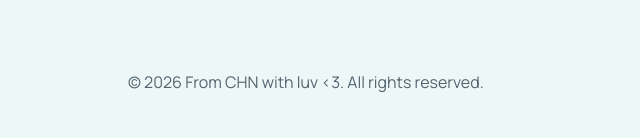
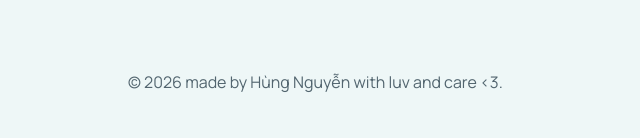
Before and after one commit to chihungnguyen2709/thongtincanhan, a plain HTML site: page index.html in a window 1280 px wide. Shown: the part 3202-3340 px from the top of the page, 0-640 px from the left. Drawn offline with Linux system fonts and the light colour scheme; no server answers.

Commit message:
Update footer text with author's name

```diff
--- a/index.html
+++ b/index.html
@@ -327,7 +327,7 @@
   </div>
 
   <footer class="footer">
-    <p>© 2026 From CHN with luv <3. All rights reserved.</p>
+    <p>© 2026 made by Hùng Nguyễn with luv and care <3.</p>
     <div class="footer-icons">
       <a href="https://facebook.com/chihungnguyen2644" target="_blank" rel="noopener" aria-label="Facebook">
         <svg viewBox="0 0 24 24" aria-hidden="true">
```
